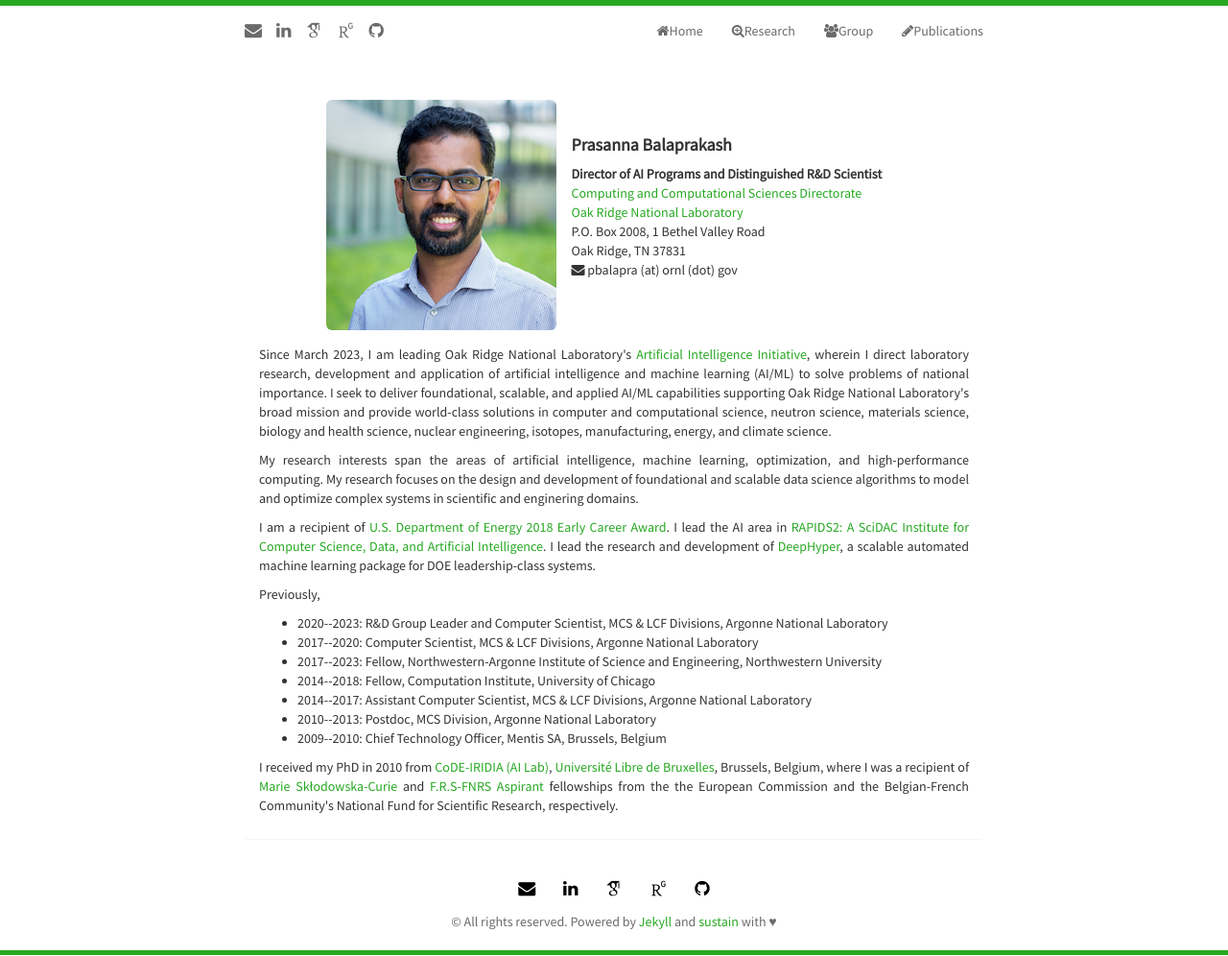
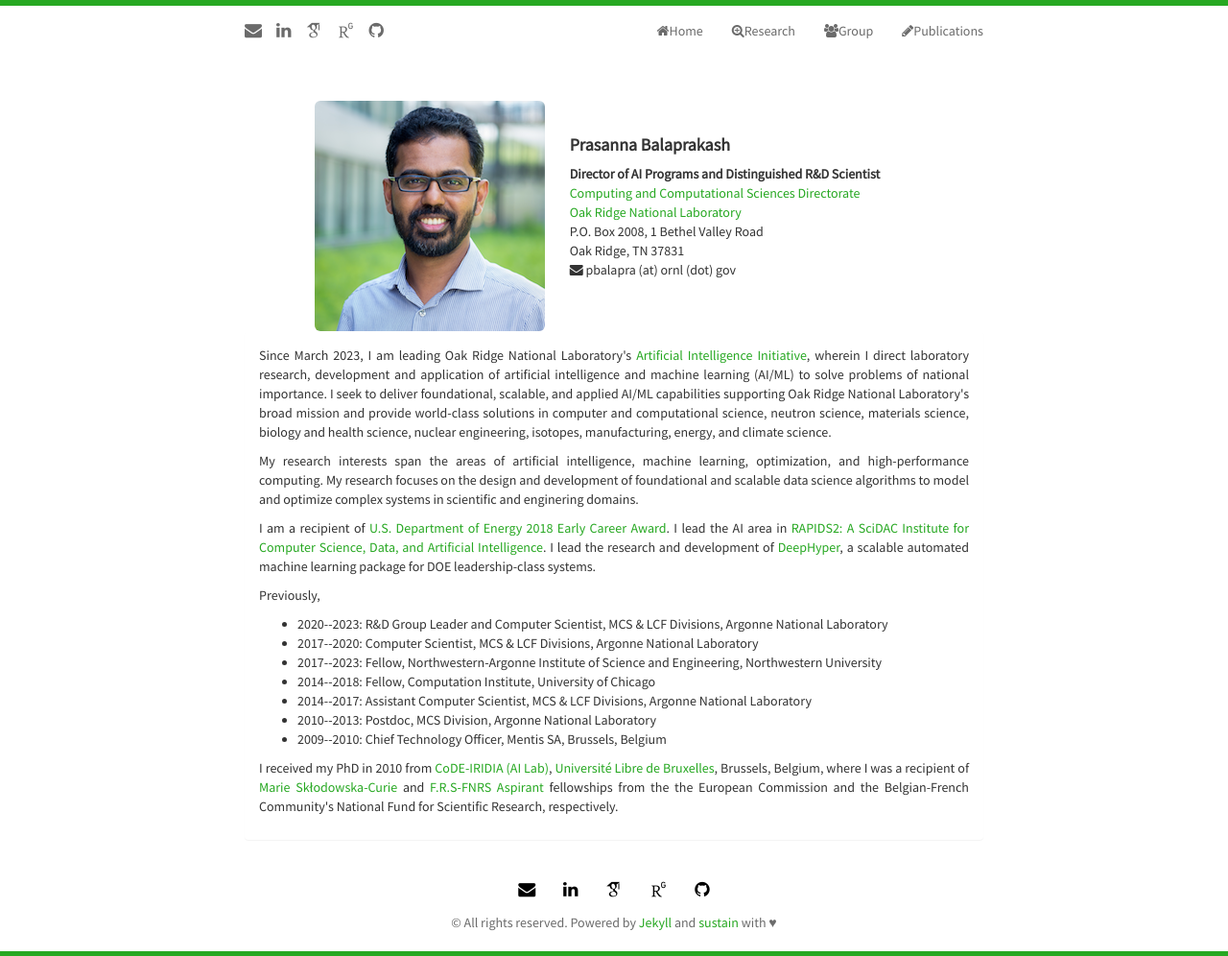
Before and after one commit to pbalapra/pbalapra.github.io, a Jekyll site: the page built from index.html, in a window 1280 px wide. Shown: the whole page at 96% size. Built offline with Jekyll 4.4.1, drawn with Linux system fonts in a browser that asks for light colours; nearby versions of some CDN libraries; some web fonts are replaced; the list of posts is cut into pages by our own code.

Commit message:
minor edits

```diff
--- a/index.html
+++ b/index.html
@@ -7,7 +7,7 @@ title: Home Page of Prasanna Balaprakash
 
 	<div class="container">
         <center>
-        <table width="600">
+        <table width="625">
           <tr>
             <td>
         	  <div class="avatar">
```
